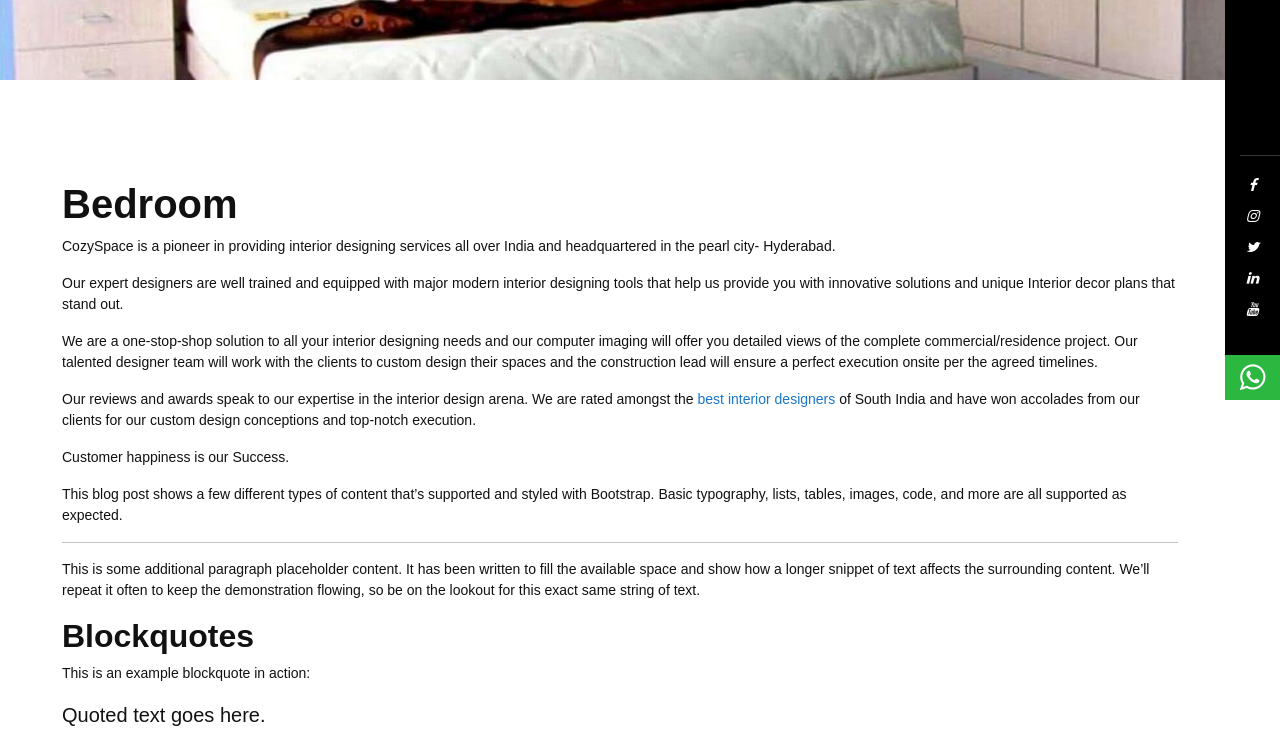
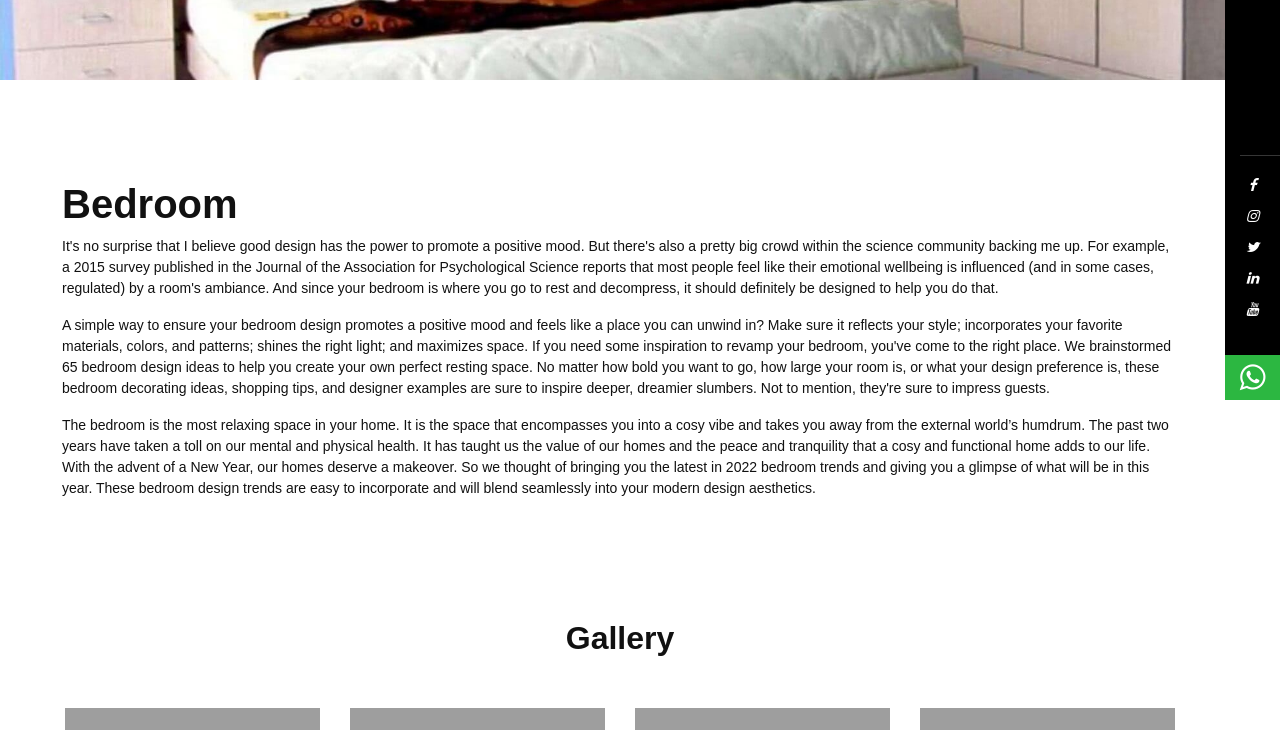
Before and after one commit to hd241994/cozyspace, a Django app: page /bedroom/ in a window 1280 px wide. Shown: the part 400-1130 px from the top of the page. Run offline with Django 3.2, Linux system fonts and the light colour scheme; some libraries are stand-ins or nearby versions; grey boxes are pictures that could not be loaded.

Commit message:
Update bedroom.html

```diff
--- a/main/templates/main/bedroom.html
+++ b/main/templates/main/bedroom.html
@@ -28,33 +28,10 @@
             <div class="row ">
                <div class="col-12">
                   <h1>Bedroom</h1>
-                  <p>CozySpace is a pioneer in providing interior designing services all over India and headquartered in the pearl city- Hyderabad.</p>
-                  <p>Our expert designers are well trained and equipped with major modern interior designing tools that help us provide you with innovative solutions and unique Interior decor plans that stand out.</p>
-                  <p>We are a one-stop-shop solution to all your interior designing needs and our computer imaging will offer you detailed views of the complete commercial/residence project. Our talented designer team will work with the clients to custom design their spaces and the construction lead will ensure a perfect execution onsite per the agreed timelines.</p>
-                  <p>Our reviews and awards speak to our expertise in the interior design arena. We are rated amongst the <a href="/">best interior designers</a> of South India and have won accolades from our clients for our custom design conceptions and top-notch execution.</p>
-                  <p>Customer happiness is our Success.</p>
-                  <p>This blog post shows a few different types of content that’s supported and styled with Bootstrap. Basic typography, lists, tables, images, code, and more are all supported as expected.</p>
-                  <hr>
-                  <p>This is some additional paragraph placeholder content. It has been written to fill the available space and show how a longer snippet of text affects the surrounding content. We’ll repeat it often to keep the demonstration flowing, so be on the lookout for this exact same string of text.</p>
-                  <h2>Blockquotes</h2>
-                  <p>This is an example blockquote in action:</p>
-                  <blockquote class="blockquote">
-                     <p>Quoted text goes here.</p>
-                  </blockquote>
-                  <p>This is some additional paragraph placeholder content. It has been written to fill the available space and show how a longer snippet of text affects the surrounding content. We’ll repeat it often to keep the demonstration flowing, so be on the lookout for this exact same string of text.</p>
-                  <h3>Example lists</h3>
-                  <p>This is some additional paragraph placeholder content. It’s a slightly shorter version of the other highly repetitive body text used throughout. This is an example unordered list:</p>
-                  <ul>
-                     <li>First list item</li>
-                     <li>Second list item with a longer description</li>
-                     <li>Third list item to close it out</li>
-                  </ul>
-                  <p>And this is an ordered list:</p>
-                  <ol>
-                     <li>First list item</li>
-                     <li>Second list item with a longer description</li>
-                     <li>Third list item to close it out</li>
-                  </ol>
+                  <p>It's no surprise that I believe good design has the power to promote a positive mood. But there's also a pretty big crowd within the science community backing me up. For example, a 2015 survey published in the Journal of the Association for Psychological Science reports that most people feel like their emotional wellbeing is influenced (and in some cases, regulated) by a room's ambiance. And since your bedroom is where you go to rest and decompress, it should definitely be designed to help you do that.</p>
+                  <p>A simple way to ensure your bedroom design promotes a positive mood and feels like a place you can unwind in? Make sure it reflects your style; incorporates your favorite materials, colors, and patterns; shines the right light; and maximizes space. If you need some inspiration to revamp your bedroom, you've come to the right place. We brainstormed 65 bedroom design ideas to help you create your own perfect resting space. No matter how bold you want to go, how large your room is, or what your design preference is, these bedroom decorating ideas, shopping tips, and designer examples are sure to inspire deeper, dreamier slumbers. Not to mention, they're sure to impress guests.</p>
+                  <p>The bedroom is the most relaxing space in your home. It is the space that encompasses you into a cosy vibe and takes you away from the external world’s humdrum. The past two years have taken a toll on our mental and physical health. It has taught us the value of our homes and the peace and tranquility that a cosy and functional home adds to our life. With the advent of a New Year, our homes deserve a makeover. So we thought of bringing you the latest in 2022 bedroom trends and giving you a glimpse of what will be in this year. These bedroom design trends are easy to incorporate and will blend seamlessly into your modern design aesthetics. </p>
+
                </div>
             </div>
          </div>
```
